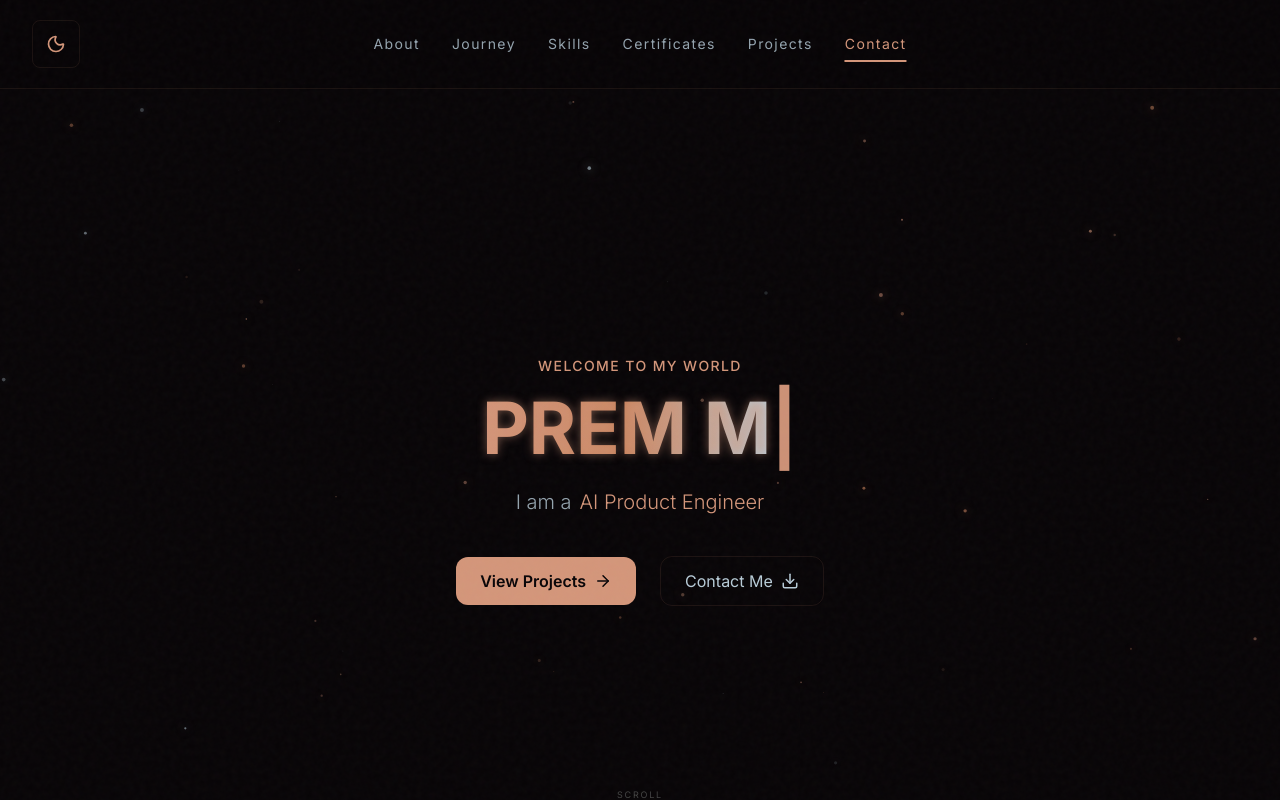
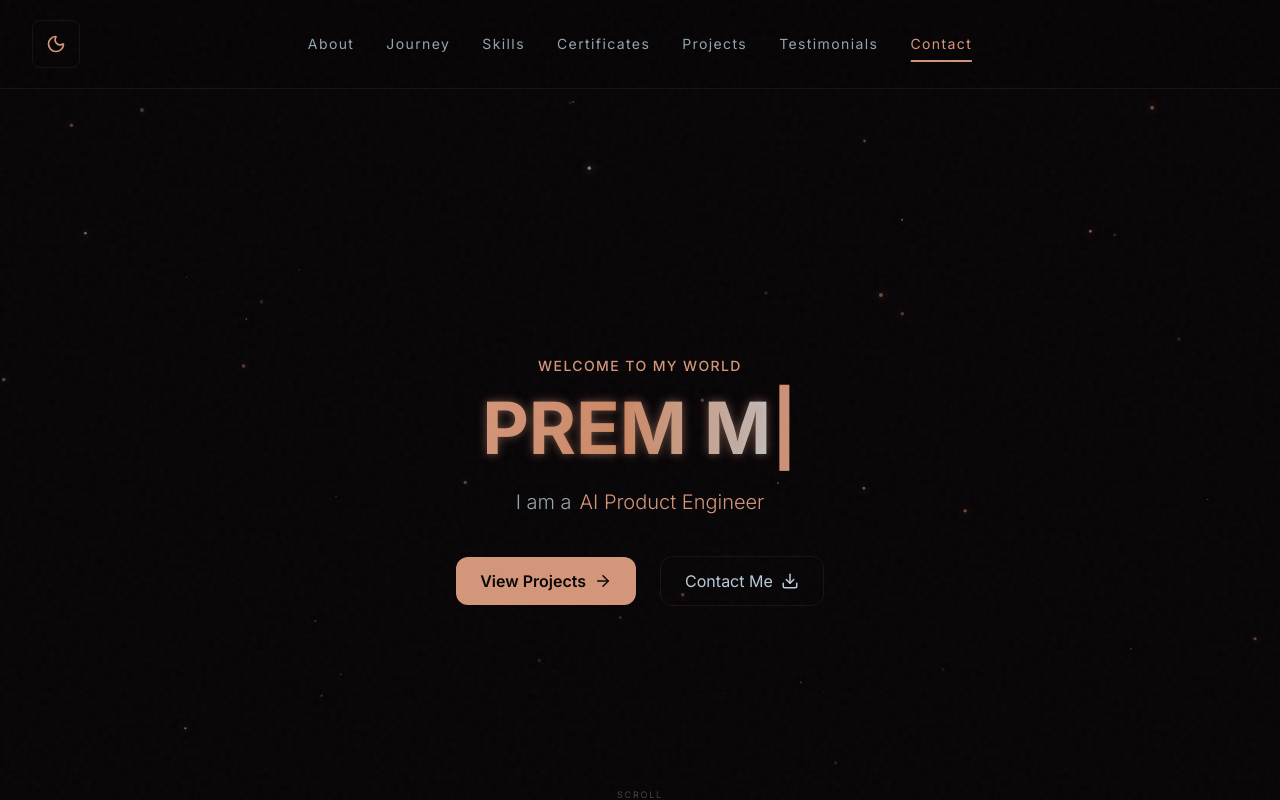
Before and after one commit to premwizard/Portfolio-Version-2, a React (Vite) app: page / in a window 1280 px wide. Shown: the top 800 px of the page. Built offline with nearby package versions, Linux system fonts and the light colour scheme.

Commit message:
Added Testimonials to the Navbar

```diff
--- a/src/components/Navbar.jsx
+++ b/src/components/Navbar.jsx
@@ -18,6 +18,7 @@ const NAV_LINKS = [
   { label: 'Skills', sectionId: 'skills-carousel', href: '#skills-carousel' },
   { label: 'Certificates', sectionId: 'certificates', href: '#certificates' },
   { label: 'Projects', sectionId: 'projects', href: '#projects' },
+  { label: "Testimonials",sectionId: "testimonials", href:"#testimonials"},
   { label: 'Contact', sectionId: 'contact', href: '#contact' },
 ];
 
```
